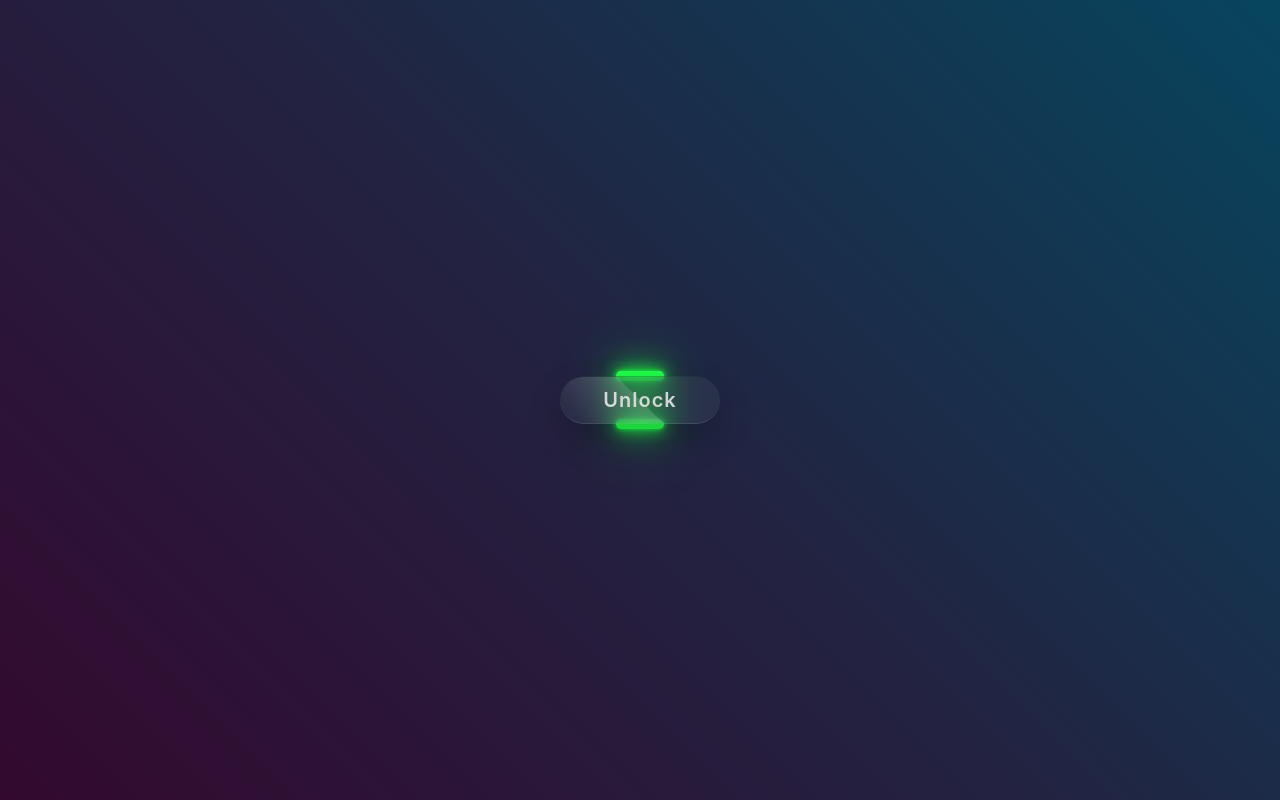
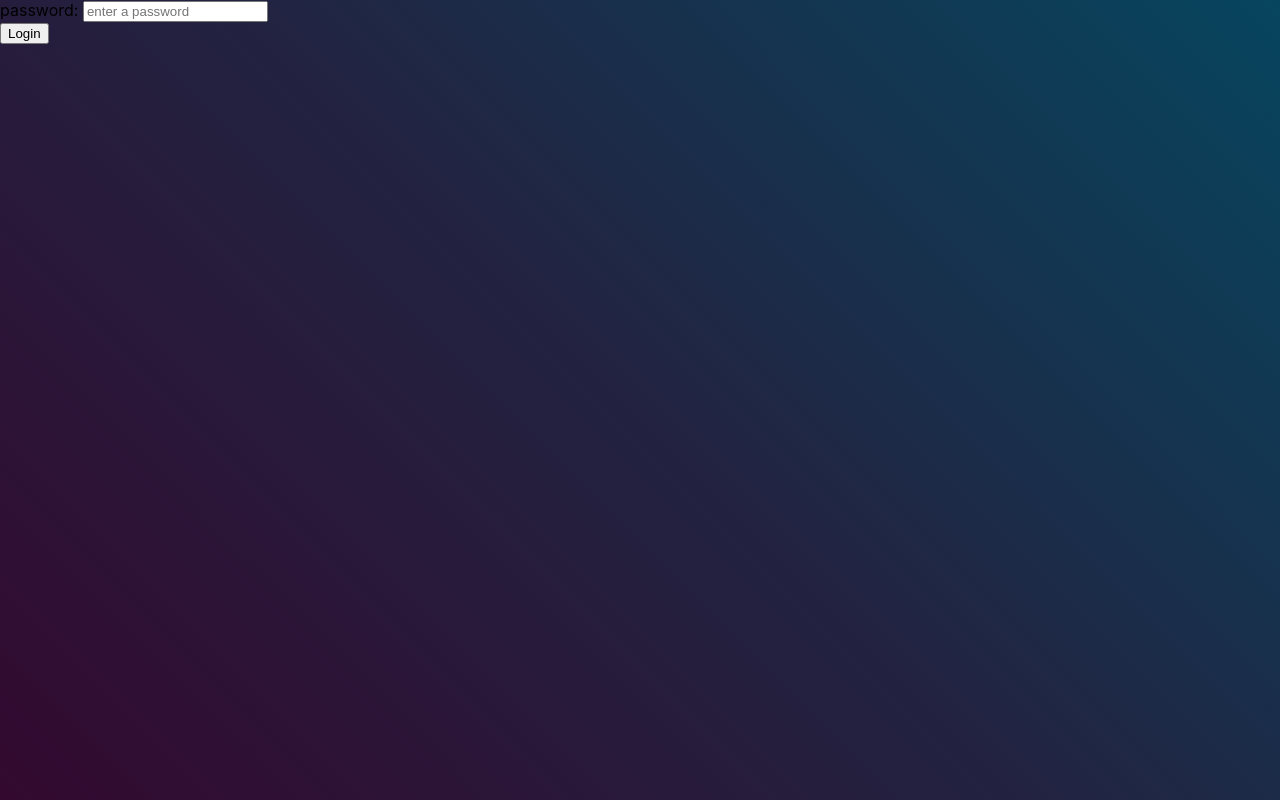
Before and after one commit to tshuenhau/autogatePi, a React (Create React App) app in the folder frontend/: page / in a window 1280 px wide. Built offline with nearby package versions, Linux system fonts and the light colour scheme.

Commit message:
test login

```diff
--- a/frontend/src/App.js
+++ b/frontend/src/App.js
@@ -1,12 +1,15 @@
 import { Route, Routes } from "react-router-dom";
 import Main from "./pages/Main.js";
+import Login from "./pages/Login.js";
+
 import classes from "./App.module.css";
 
 function App() {
   return (
     <div className={classes.app}>
       <Routes>
-        <Route path="/" element={<Main />} />
+        <Route path="/" element={<Login />} />
+        <Route path="/unlock" element={<Main />} />
       </Routes>
     </div>
   );
--- /dev/null
+++ b/frontend/src/pages/Login.js
@@ -0,0 +1,43 @@
+import * as api from "../api/index";
+import classes from "./Login.module.css";
+import { useState } from "react";
+import axios from "axios";
+
+function Login() {
+  const [password, setPassword] = useState("");
+  const [user, setUser] = useState();
+
+  const handleSubmit = async (e) => {
+    e.preventDefault();
+    // send the username and password to the server
+    const response = await axios.post(
+      "http://116.15.19.109:5152/login",
+      password
+    );
+    // set the state of the user
+    setUser(response.data);
+    // store the user in localStorage
+    localStorage.setItem("user", response.data);
+    console.log(response.data);
+  };
+  // if there's a user show the message below
+  if (user) {
+    return <div>{user.name} is loggged in</div>;
+  }
+  return (
+    <form onSubmit={handleSubmit}>
+      <div>
+        <label htmlFor="password">password: </label>
+        <input
+          type="password"
+          value={password}
+          placeholder="enter a password"
+          onChange={({ target }) => setPassword(target.value)}
+        />
+      </div>
+      <button type="submit">Login</button>
+    </form>
+  );
+}
+
+export default Login;
```
Also changed, not shown: frontend/src/pages/Login.module.css (added), 1 other file (tests, documents, lock files or other folders).
